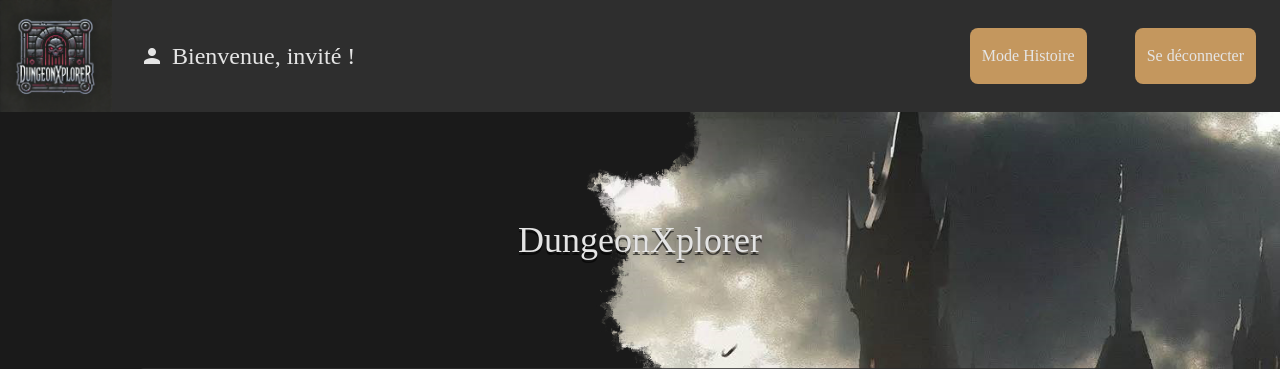
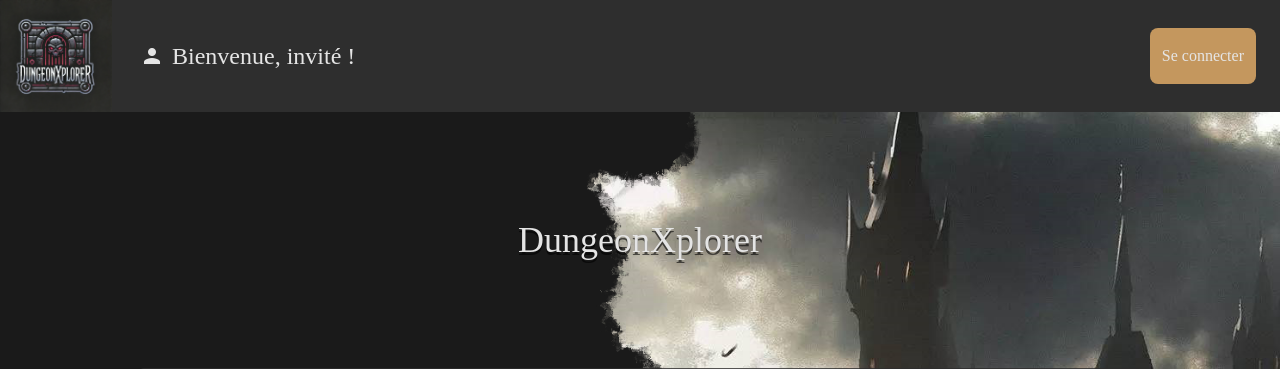
Before and after one commit to SehnsuchtDev/DungeonXplorer, a PHP site: page /DungeonXplorer/ in a window 1280 px wide. Shown: the top 369 px of the page. Run offline with PHP 8.4, Linux system fonts and the light colour scheme; some libraries are stand-ins or nearby versions; some web fonts are replaced.

Commit message:
:sparkles: Adding the connecting possibility

```diff
--- a/index.php
+++ b/index.php
@@ -3,8 +3,11 @@
 require __DIR__ . '/libs/router/Router.php';
 require __DIR__ . DIRECTORY_SEPARATOR . 'autoload.php';
 
+define('URLROOTPATH', dirname($_SERVER['PHP_SELF']));
+define('FULLURLROOTPATH', (empty($_SERVER['HTTPS']) ? 'http' : 'https') . "://" . $_SERVER['HTTP_HOST'] . dirname($_SERVER['PHP_SELF']));
+define('FULLCURRENTURL', (empty($_SERVER['HTTPS']) ? 'http' : 'https') . "://" . $_SERVER['HTTP_HOST'] . dirname($_SERVER['REQUEST_URI']));
+
 $router = new Router();
-
 
 // Custom 404 Handler
 $router->set404(function () {
@@ -22,6 +25,8 @@
 
 $router->get('/', 'HomeController@show');
 
+$router->get('logout','LogoutController@logout');
+
 $router->set404(function (){
     (new ErrorController())->show();
 });
--- a/views/shared/header.php
+++ b/views/shared/header.php
@@ -31,12 +31,26 @@
         <div class="bg-[#C4975E] my-7 mx-6 place-content-center rounded-lg
             max-[615px]:invisible
             max-[615px]:absolute" >
-            <p class="font-['Pirata_One'] mx-3 text-[#e5e5e5]">Mode Histoire</p>
+
+            <?php if(isset($_SESSION["user"])) : ?>
+            <p class="font-['Pirata_One'] mx-3 text-[#e5e5e5]">
+                Mode Histoire
+            </p>
+            <?php endif; ?>
+
         </div>
 
         <div class="bg-[#C4975E] my-7 mx-6 place-content-center rounded-lg
             max-[615px]:invisible">
-            <p class="font-['Pirata_One'] mx-3 text-[#e5e5e5]">Se déconnecter</p>
+            <p class="font-['Pirata_One'] mx-3 text-[#e5e5e5]">
+            <?php if(isset($_SESSION["user"])) : ?>
+                <a href="logout">
+                Se déconnecter</a>
+
+            <?php else : ?>
+                <a href="login"> Se connecter</a>
+            <?php endif; ?>
+            </p>
         </div>
 
         <div class="bg-[#C4975E] p-3 my-7 mx-4 right-1 place-content-center rounded-lg absolute invisible
```
Also changed, not shown: controllers/LogoutController.php (added, +14 -0 lines).
